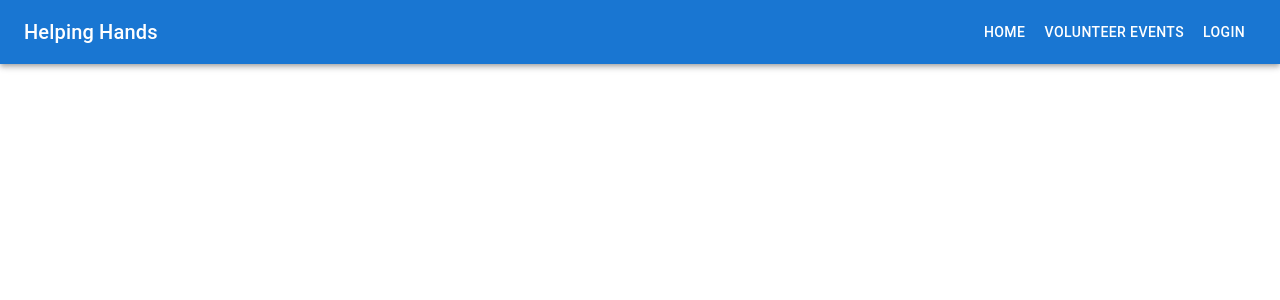
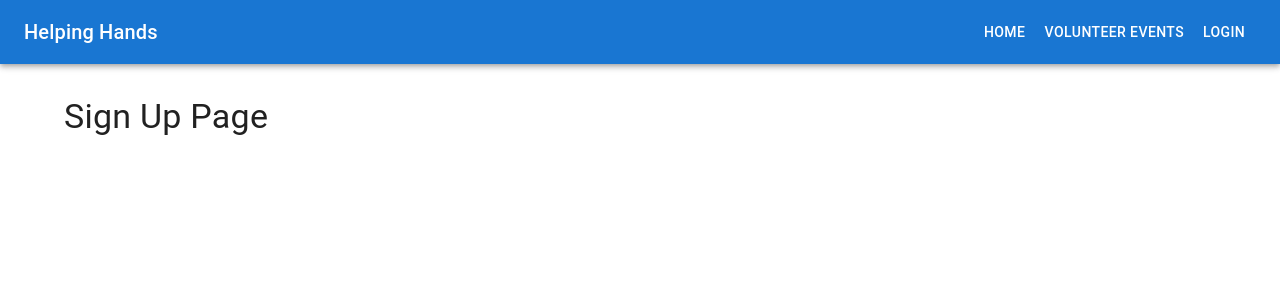
Before and after one commit to CyberCthulhu/COSC4353-GroupProject, a React (Create React App) app in the folder frontend/: page /signup in a window 1280 px wide. Shown: the top 300 px of the page. Built offline with nearby package versions, Linux system fonts and the light colour scheme.

Commit message:
added sign up page

```diff
--- a/frontend/src/App.js
+++ b/frontend/src/App.js
@@ -1,11 +1,12 @@
 import React from 'react';
 import { BrowserRouter as Router, Routes, Route, Link } from 'react-router-dom';
-import { AppBar, Toolbar, Typography, Container, Button } from '@mui/material';
+import { AppBar, Toolbar, Typography, Container, Button, } from '@mui/material';
 
 
 import Home from './components/Home';
 import Login from './components/Login';
 import VolunteerEvents from './components/VolunteerEvents';
+import SignUp from './components/SignUp';
 
 function App() {
   return (
@@ -20,6 +21,7 @@ function App() {
           <Button color="inherit" component={Link} to="/volunteer">Volunteer Events</Button>
           <Button color="inherit" component={Link} to="/login">Login</Button>
 
+
         </Toolbar>
       </AppBar>
 
@@ -29,6 +31,7 @@ function App() {
           <Route path="/" element={<Home />} />
           <Route path="/login" element={<Login />} />
           <Route path="/volunteer" element={<VolunteerEvents />} />
+          <Route path="/signup" element={<SignUp />} />
         </Routes>
       </Container>
     </Router>
--- a/frontend/src/components/Home.js
+++ b/frontend/src/components/Home.js
@@ -1,5 +1,6 @@
-import React from 'react';
-import { Typography, Button, Card, CardContent, Grid2 } from '@mui/material';
+import React from "react";
+import { BrowserRouter as Router, Routes, Route, Link } from "react-router-dom";
+import { Typography, Button, Card, CardContent, Grid2 } from "@mui/material";
 
 function Home() {
   return (
@@ -8,7 +9,12 @@ function Home() {
         <Typography variant="h4" gutterBottom>
           Welcome to Helping Hands, Houston's Volunteer Network
         </Typography>
-        <Button variant="contained" color="primary">
+        <Button
+          variant="contained"
+          color="primary"
+          component={Link}
+          to="/signup"
+        >
           Sign up
         </Button>
       </Grid2>
@@ -19,7 +25,8 @@ function Home() {
               About Us
             </Typography>
             <Typography variant="body1">
-              Helping Hands is a volunteer network that connects volunteers with local non-profits in need of help.
+              Helping Hands is a volunteer network that connects volunteers with
+              local non-profits in need of help.
             </Typography>
           </CardContent>
         </Card>
--- /dev/null
+++ b/frontend/src/components/SignUp.js
@@ -0,0 +1,15 @@
+import React from 'react';
+import { Typography } from '@mui/material';
+
+function SignUp() {
+  return (
+    <div>
+      <Typography variant="h4" gutterBottom>
+        Sign Up Page
+      </Typography>
+
+    </div>
+  );
+}
+
+export default SignUp;
```
